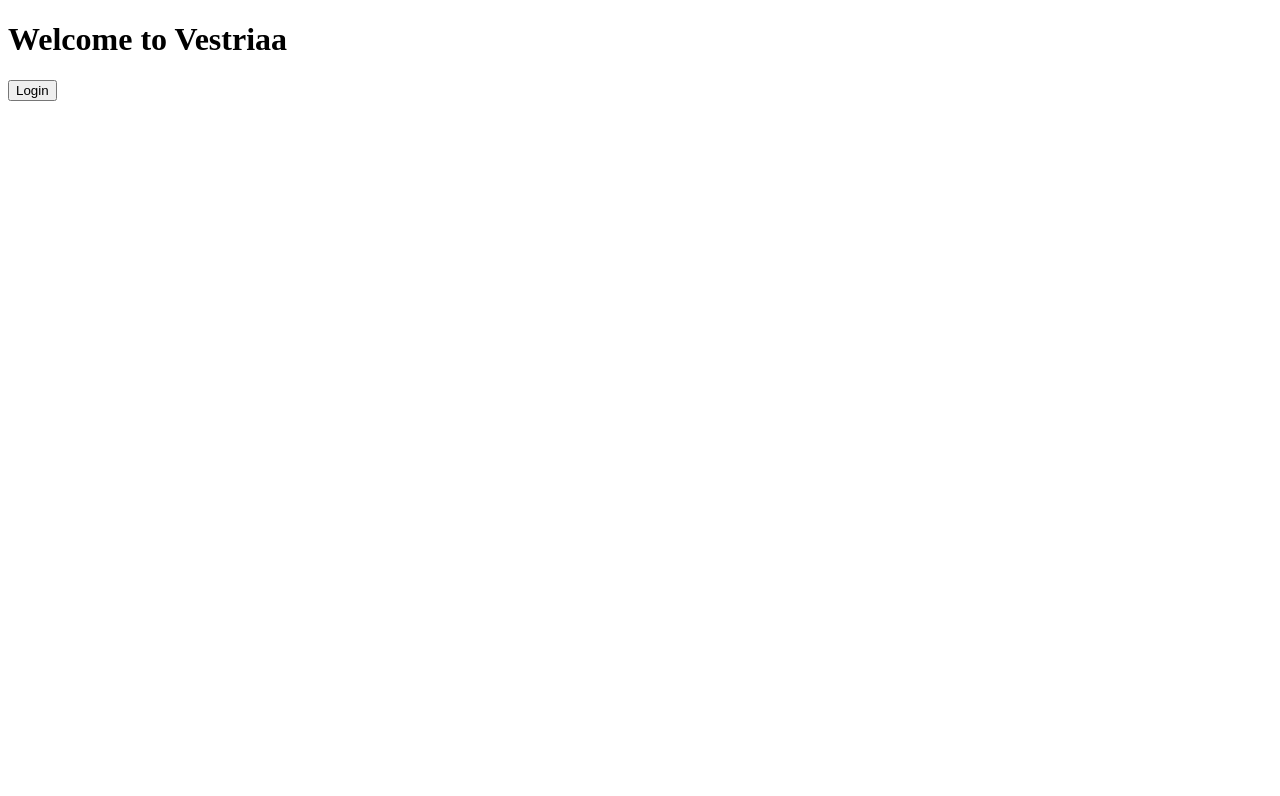
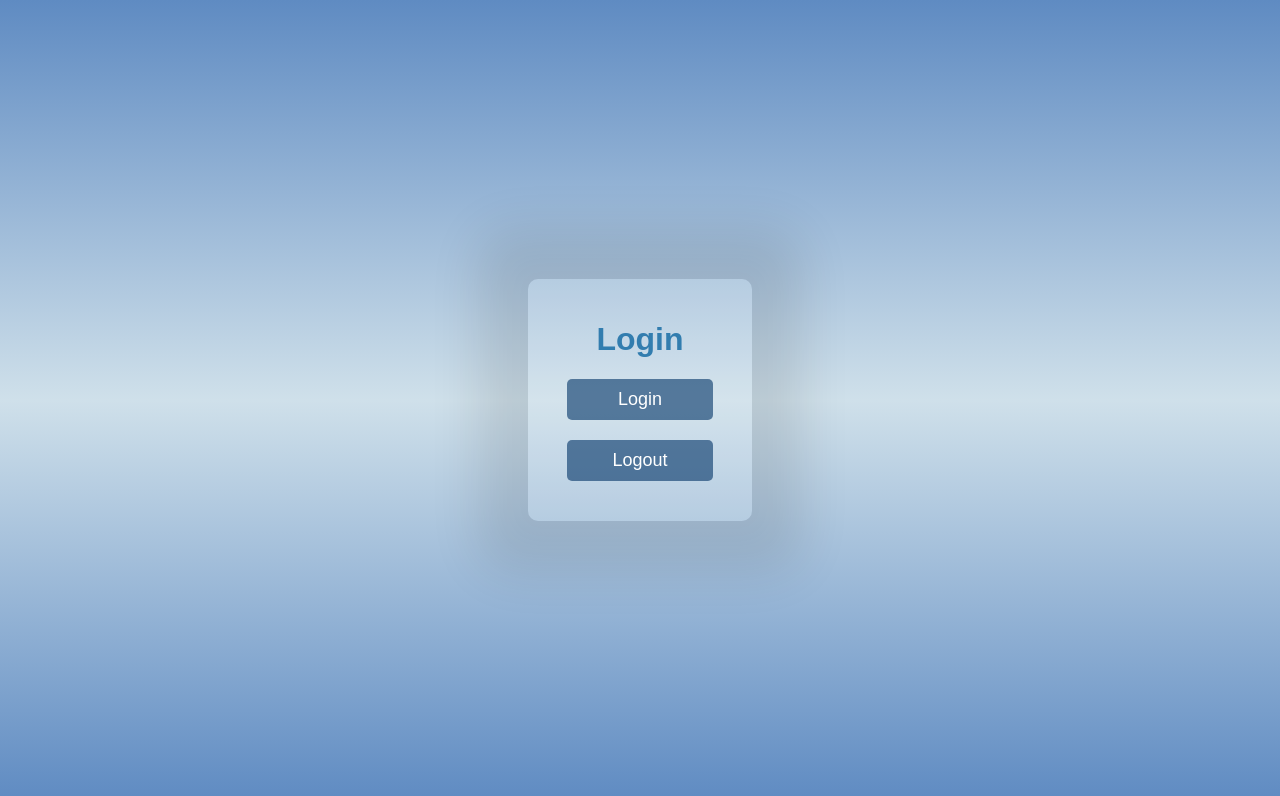
Before and after one commit to vestriaa/vestriaa.github.io, a plain HTML site: page index.html in a window 1280 px wide. Drawn offline with Linux system fonts and the light colour scheme.

Commit message:
Update index.html

```diff
--- a/index.html
+++ b/index.html
@@ -3,95 +3,79 @@
 <head>
     <meta charset="UTF-8">
     <meta name="viewport" content="width=device-width, initial-scale=1.0">
-    <title>Vestriaa</title>
+    <title>Login Page</title>
+    <style>
+        body {
+            background-image: linear-gradient(#5f8bc2, #cfe0ea, #5f8bc2);
+            color: #327DAF;
+            font-family: Arial, sans-serif;
+            margin: 0;
+            display: flex;
+            align-items: center;
+            justify-content: center;
+            height: 100vh;
+            position: relative;
+            transition: background-image 0.3s;
+        }
+
+        .content-container {
+            background-color: rgba(255, 255, 255, 0.1);
+            padding: 20px;
+            border-radius: 10px;
+            text-align: center;
+            position: relative;
+            z-index: 1;
+            box-shadow: 0 0 50px 50px rgba(0, 0, 0, 0.1);
+            transition: background-color 0.3s;
+        }
+
+        .input-field, .action-button {
+            width: 80%;
+            padding: 12px;
+            font-size: 16px;
+            margin-bottom: 20px;
+            border: 1px solid #003366;
+            border-radius: 5px;
+            background-color: rgba(245, 245, 245, 0.1);
+            box-sizing: border-box;
+            color: #003366;
+        }
+
+        .action-button {
+            padding: 10px 20px;
+            font-size: 18px;
+            cursor: pointer;
+            border: none;
+            background-color: rgba(0, 51, 102, 0.6);
+            color: white;
+            border-radius: 5px;
+            transition: background-color 0.3s, color 0.3s;
+        }
+
+        .action-button:hover {
+            background-color: rgba(0, 26, 41, 0.7);
+        }
+    </style>
 </head>
 <body>
-    <h1>Welcome to Vestriaa</h1>
 
-    <!-- Login and Logout buttons -->
-    <button id="loginButton">Login</button>
-    <button id="logoutButton" style="display: none;">Logout</button>
+    <div class="content-container">
+        <h1>Login</h1>
+        <button class="action-button" onclick="login()">Login</button>
+        <button class="action-button" onclick="logout()">Logout</button>
+    </div>
 
     <script>
-        // Login button redirecting to Oculus authentication page
-        document.getElementById('loginButton').addEventListener('click', function() {
-            const redirectUri = encodeURIComponent('https://localhost:5173/levels');
-            const organizationId = '1298096256894263';
-            const authUrl = `https://auth.oculus.com/sso/?redirect_uri=${redirectUri}&organization_id=${organizationId}`;
-            window.location.href = authUrl;
-        });
-
-        // Logout button to remove the user data from localStorage
-        document.getElementById('logoutButton').addEventListener('click', function() {
-            // Remove user data from localStorage
-            localStorage.removeItem('user');
-            localStorage.removeItem('decodedData');
-
-            // Hide logout button and show login button
-            document.getElementById('logoutButton').style.display = 'none';
-            document.getElementById('loginButton').style.display = 'inline';
-        });
-
-        // Check if user is logged in (based on data in localStorage)
-        function checkLoginStatus() {
-            const userData = localStorage.getItem('user');
-            if (userData) {
-                document.getElementById('loginButton').style.display = 'none';  // Hide login
-                document.getElementById('logoutButton').style.display = 'inline';  // Show logout
-            } else {
-                document.getElementById('loginButton').style.display = 'inline';  // Show login
-                document.getElementById('logoutButton').style.display = 'none';  // Hide logout
-            }
+        const login = () => {
+            const redirectUrl = "https://auth.oculus.com/sso/?redirect_uri=https://localhost:5173/levels&organization_id=1298096256894263";
+            window.location.href = redirectUrl;
         }
 
-        // Decode Base64 from URL hash and make the API request
-        function decodeBase64Url(base64Url) {
-            try {
-                const decodedData = JSON.parse(atob(base64Url));
-                console.log('Decoded Data:', decodedData);
-                return decodedData;
-            } catch (error) {
-                console.error('Error decoding Base64 data:', error);
-                return null;
-            }
+        const logout = () => {
+            localStorage.removeItem('user_data');
+            alert('You have been logged out!');
         }
+    </script>
 
-        function makeApiRequest(decodedData) {
-            if (decodedData) {
-                const { code, org_scoped_id } = decodedData;
-                const apiUrl = `https://api.slin.dev/grab/v1/get_access_token?service_type=oculus_web_demo&service_user_token=${org_scoped_id}:${code}`;
-                console.log('API URL:', apiUrl);
-
-                fetch(apiUrl)
-                    .then(response => response.json())
-                    .then(data => {
-                        console.log('API Response:', data);
-                        // Store the API response data in localStorage
-                        localStorage.setItem('user', JSON.stringify(data));  // Save user data to localStorage
-                        // After storing, update the UI for logged-in state
-                        checkLoginStatus(); // Update buttons based on login status
-                    })
-                    .catch(error => {
-                        console.error('Error making API request:', error);
-                    });
-
-                // Store the decoded data in localStorage (before the API request)
-                localStorage.setItem('decodedData', JSON.stringify(decodedData));
-
-                // Remove the hash from the URL after processing
-                history.pushState(null, null, window.location.pathname);
-            }
-        }
-
-        // Extract Base64 encoded string from URL hash and make the request
-        const base64Data = window.location.hash.substring(1); // Remove the '#' part
-        if (base64Data) {
-            const decodedData = decodeBase64Url(base64Data);  // Decode the Base64
-            makeApiRequest(decodedData);  // Make the API request with the decoded data
-        }
-
-        // Call checkLoginStatus on page load to show the correct buttons
-        checkLoginStatus();
-    </script>
 </body>
 </html>
```
